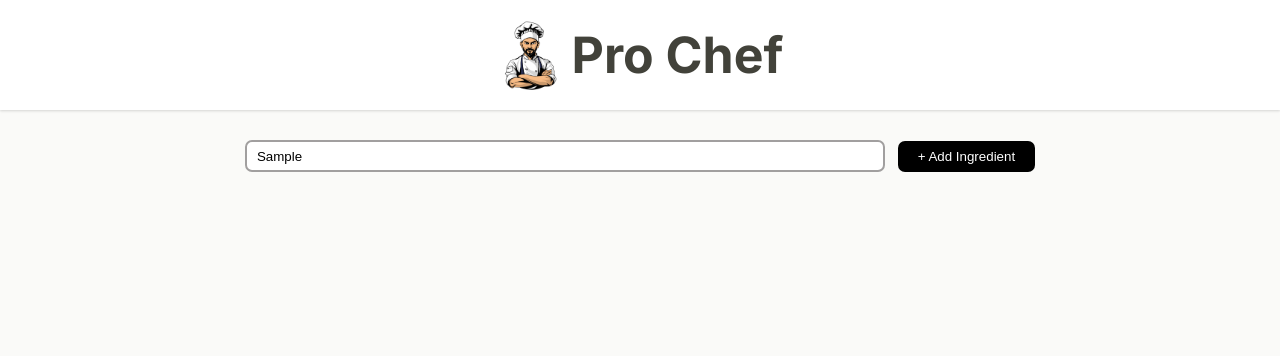
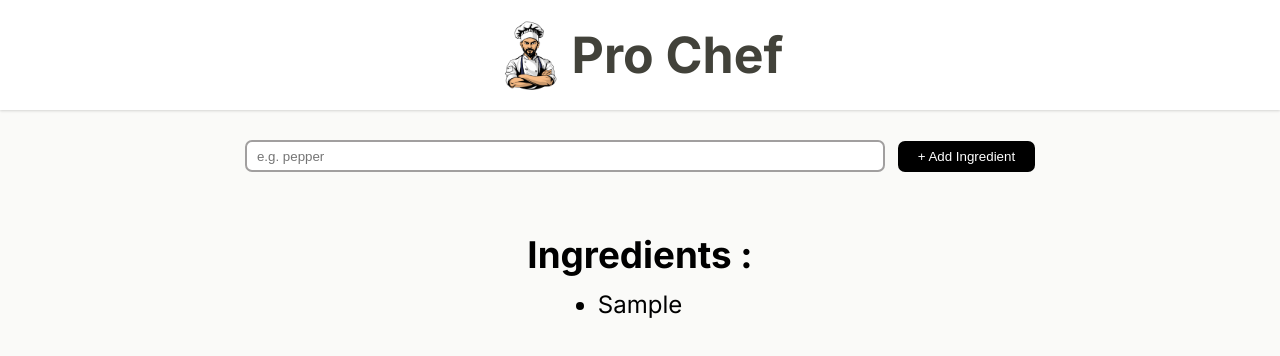
Before and after one commit to Rosh-codes/Pro-Chef, a React (Vite) app: page / in a window 1280 px wide. Both pictures are taken after typing "Sample" into the empty fields and a click on the button "+ Add Ingredient". Shown: the top 356 px of the page. Built offline with nearby package versions, Linux system fonts and the light colour scheme.

Commit message:
adding of ingredients

```diff
--- a/src/components/MainContent.jsx
+++ b/src/components/MainContent.jsx
@@ -1,8 +1,35 @@
+import {use, useState} from "react"
 export default function MainContent(){
+    const [foodItems,setFoodItems] = useState([])
+    const MappedFoodItems = foodItems.map((entry)=><li key={entry}>{entry}</li>)
+    function submit(FormData){
+        const Ingredient = FormData.get("Ingredient")
+        setFoodItems((prevFoodItems)=>[...prevFoodItems,Ingredient])
+
+
+    }
     return(
         <main>
-        <input type="search" id="searchbox" placeholder="e.g. pepper" />
+        <form action={submit} className="AddIngredientsForm" >
+        <input type="search" id="searchbox" name="Ingredient" placeholder="e.g. pepper" />
         <button>+ Add Ingredient</button>
+        </form>
+        {foodItems.length > 0 ? <section >
+        <div className="ItemsList">
+        <h1>Ingredients : </h1>
+        <ul>
+        {MappedFoodItems}
+        </ul>
+        {foodItems.length > 3 ?<div className="recipeContainer">
+            <div>
+                <h3>Ready for your recipe?</h3>
+                <p>Generate your recipe by clicking the button</p>
+            </div>
+            <button>Get Your Recipe</button>
+              </div>:null}
+
+        </div>
+        </section>:null}
         </main>
     )
 }
--- a/src/index.css
+++ b/src/index.css
@@ -24,14 +24,14 @@ header span{
   color: #42423a;
   font-weight: bold;
 }
-main{
+.AddIngredientsForm{
   display: flex;
 justify-content: center;
 align-items: center;
 gap: 1vw;
 padding: 30px;
 }
-main button{
+.AddIngredientsForm button{
   padding: 8px 20px;
   border-radius: 7px;
   border: none;
@@ -45,3 +45,35 @@ main button{
   width: 50vw;
   padding-left: 10px;
 }
+.ItemsList{
+gap: 1vw;
+padding: 30px;
+  display: flex;
+  flex-direction: column;
+  justify-content: center;
+  align-items: center;
+  font-size: 1.5rem;
+}
+.recipeContainer{
+  display: flex;
+  justify-content: center;
+  align-items: center;
+  background-color: rgb(236, 235, 235);
+  padding: 40px;
+  gap: 20px;
+  flex-wrap: wrap;
+  border-radius: 10px;
+  font-size: 1.1rem;
+}
+.recipeContainer button{
+  border-radius: 20px;
+  padding: 12px;
+  font-size: 1rem;
+  border: none;
+  background-color: orange;
+  color: white;
+  size: 10px;
+}
+.ItemsList h1{
+  font-size: 2.3rem;
+}
```
Also changed, not shown: 1 other file (tests, documents, lock files or other folders).
